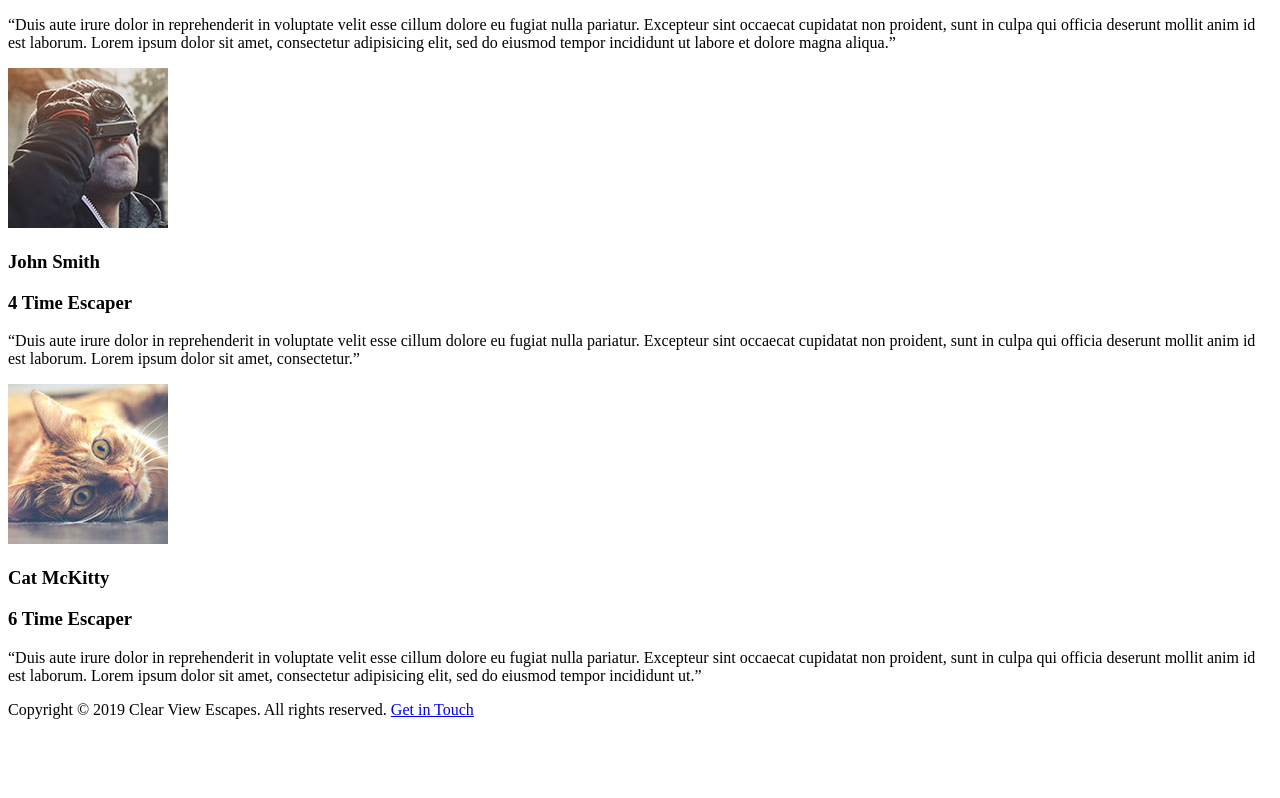
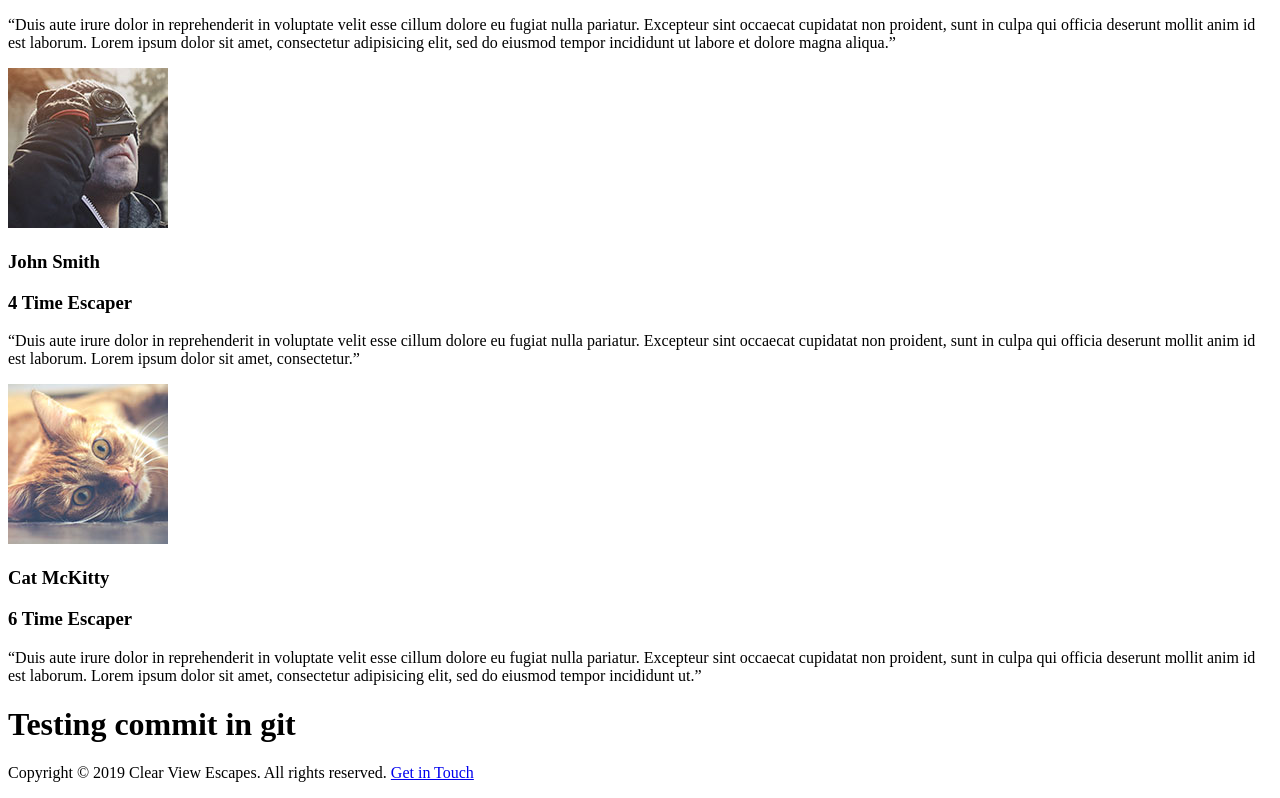
Before and after one commit to shikkik/testing-git, a plain HTML site: page index.html in a window 1280 px wide. Shown: the part 3466-4264 px from the top of the page. Before the commit the page ends 4201 px from the top, so only its background shows below. Drawn offline with Linux system fonts and the light colour scheme.

Commit message:
adding a div with a header

```diff
--- a/index.html
+++ b/index.html
@@ -80,6 +80,11 @@
     <p>&ldquo;Duis aute irure dolor in reprehenderit in voluptate velit esse cillum dolore eu fugiat nulla pariatur. Excepteur sint occaecat cupidatat non proident, sunt in culpa qui officia deserunt mollit anim id est laborum. Lorem ipsum dolor sit amet, consectetur adipisicing elit, sed do eiusmod tempor incididunt ut.&rdquo;</p>
   </div>
 
+  <div>
+    <h1> Testing commit in git </h1>
+
+  </div>
+
   <footer>
     <p>Copyright &copy; 2019 Clear View Escapes. All rights reserved. <a href="#">Get in Touch</a></p>
   </footer>
```
